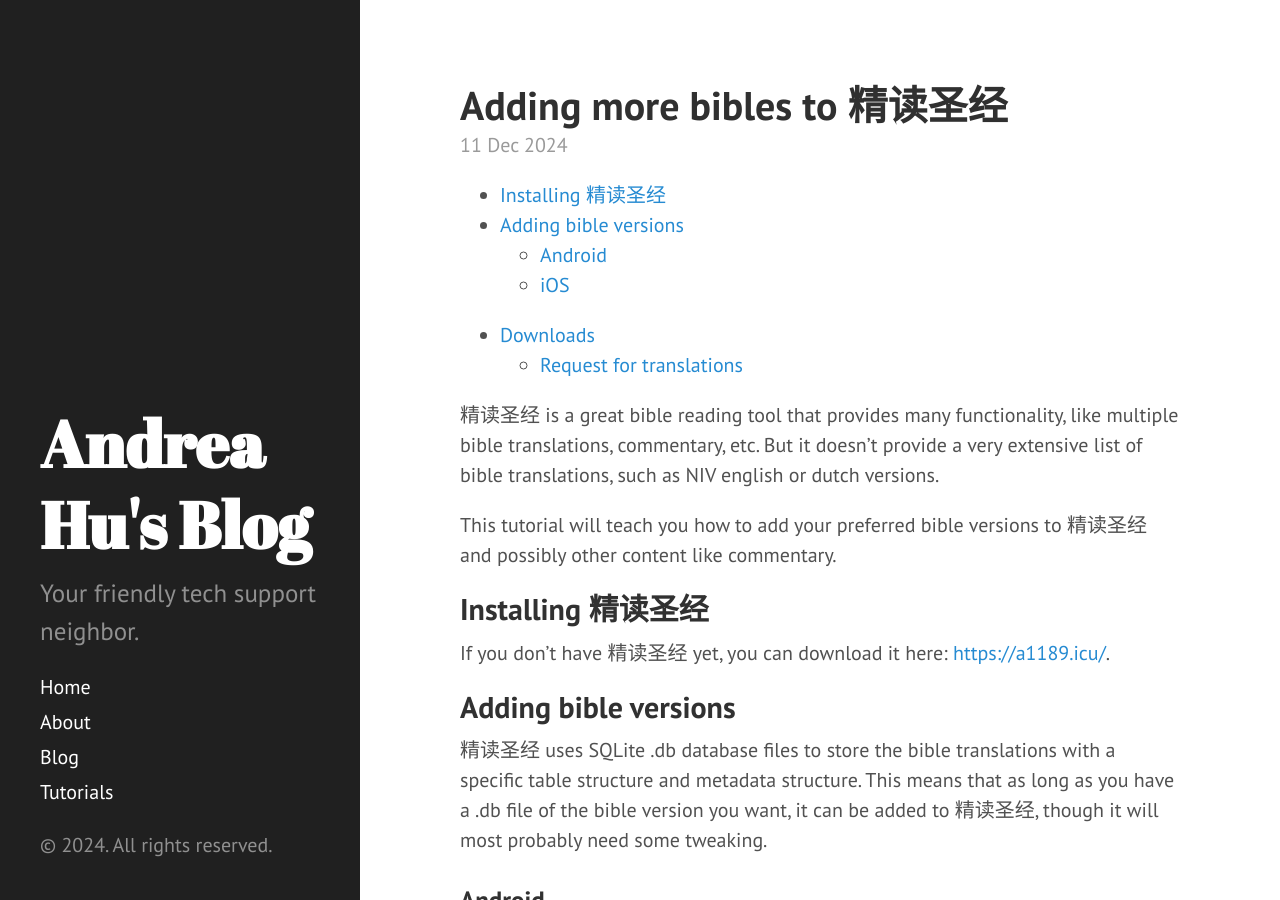
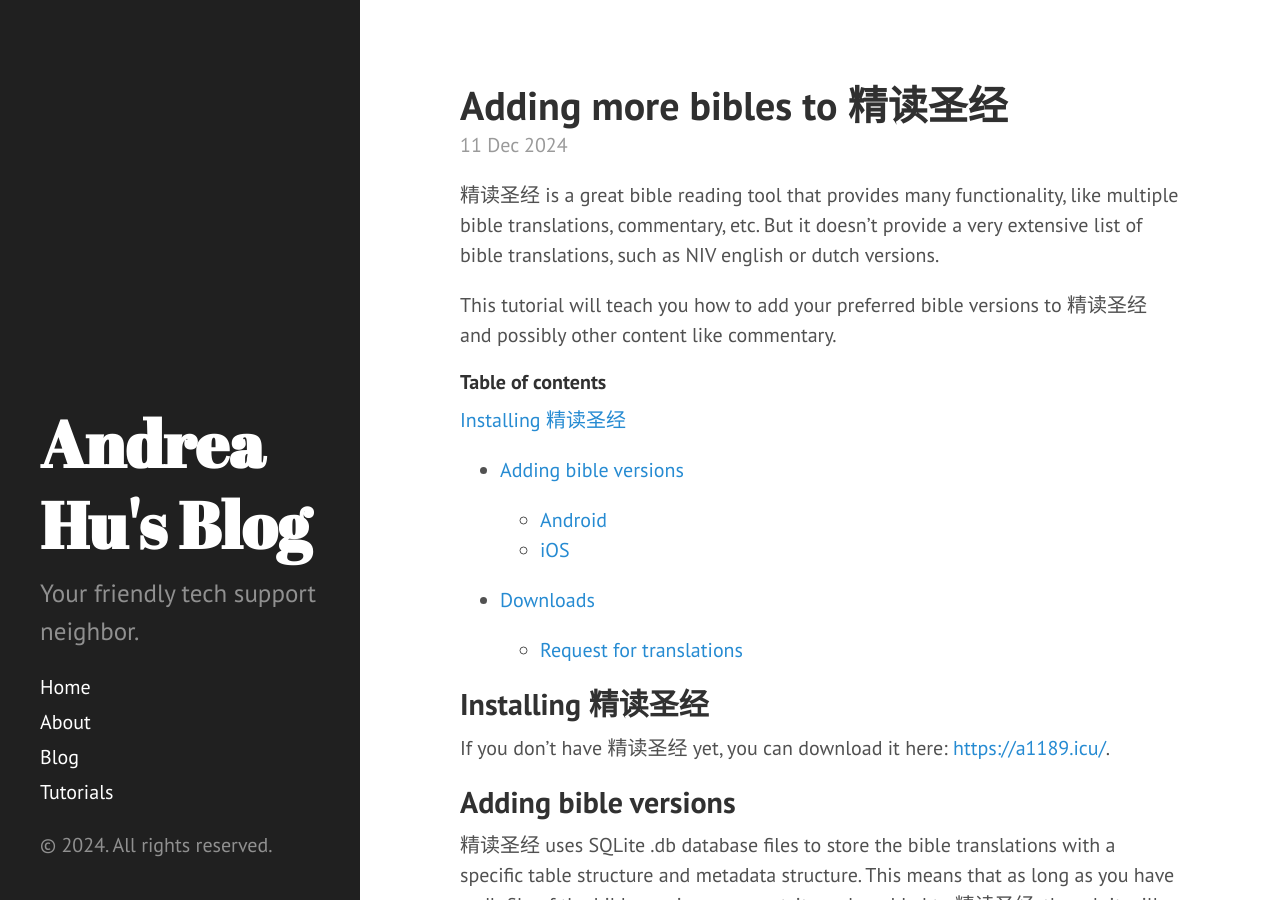
Before and after one commit to AndreaHu3299/AndreaHu3299.github.io, a Jekyll site: the page built from _tutorials/adding-more-bibles-to-精读圣经.md, in a window 1280 px wide and 900 px high. Built offline with Jekyll 4.4.1, drawn with Linux system fonts in a browser that asks for light colours.

Commit message:
Update Tutorials “adding-more-bibles-to-精读圣经”

```diff
--- a/_tutorials/adding-more-bibles-to-精读圣经.md
+++ b/_tutorials/adding-more-bibles-to-精读圣经.md
@@ -1,19 +1,23 @@
 ---
 layout: post
 title: Adding more bibles to 精读圣经
-date: 2024-12-11T00:35:00.000Z
+date: 2024-12-11T12:00:00.000Z
 ---
-
-- [Installing 精读圣经](#installing-精读圣经)
-- [Adding bible versions](#adding-bible-versions)
-  - [Android](#android)
-  - [iOS](#ios)
-- [Downloads](#downloads)
-  - [Request for translations](#request-for-translations)
-
 精读圣经 is a great bible reading tool that provides many functionality, like multiple bible translations, commentary, etc. But it doesn't provide a very extensive list of bible translations, such as NIV english or dutch versions.
 
 This tutorial will teach you how to add your preferred bible versions to 精读圣经 and possibly other content like commentary.
+
+#### Table of contents
+
+[Installing 精读圣经](#installing-精读圣经)
+
+* [Adding bible versions](#adding-bible-versions)
+
+  * [Android](#android)
+  * [iOS](#ios)
+* [Downloads](#downloads)
+
+  * [Request for translations](#request-for-translations)
 
 ## Installing 精读圣经
 
@@ -26,6 +30,7 @@ If you don't have 精读圣经 yet, you can download it here: <https://a1189.icu
 ### Android
 
 Requirements:
+
 * Internet connection
 * Files app to move files in the phone
 
@@ -33,6 +38,7 @@ Steps:
 
 1. Download the .db file of the bible you want to add to 精读圣经, preferably do this directly on your (Android) phone. In the [downloads](#downloads) section I have provided the .db files that I have already manually converted which are compatible with 精读圣经.
 2. Move the .db file(s) to the /bibles folder inside the 精读圣经 storage folder, which in most cases is `Internal storage/Android/data/com.cz.bible2/files/精读圣经/bibles`
+
    * If you can't find this folder, you can always open the 精读圣经 app and in the settings page it will tell you where the storage location is under the text 储存位置. The /bibles folder should already contain other .db bibles translations that have been downloaded via the app itself.
 3. Restart the app for the . So close the app completely via the app drawer and reopen it. If everything worked well, you should be able to see and add your new bible translation.
 
@@ -41,19 +47,23 @@ Steps:
 Adding translations to iOS is a bit more involved as it is not possible to easily access the application's folders and files. But luckily the developers of 精读圣经 have though about this and provided a way to share files for 精读圣经 from one device to another. We will be leveraging this feature to add more translations.
 
 Requirements:
+
 * You'll need another Android phone which already has the translation you want. If you don't have this, ask for a friend with Android phone to help you with this.
 
 Steps:
 
 1. Make sure that both iOS and Android device are connected to the same network. You can:
+
    * Connect both to the same wifi network
    * Enable hotspot network on of the devices and have the other connect to it. The hotspot device doesn't need to open 3g/4g/5g for this to work.
 2. On the iOS device
+
    * Open the 精读圣经 app, then press the top-left menu button, then `数据传输`.
    * At the bottom, enable the checkbox `接收数据` and keep 本机资源存在时 to `跳过`.
    * Press `开始服务`. This will start a server on the phone and allow it to receive files.
    * Most probably the text in the middle will show "检测到多个IP..." and a list of multiple IPs. Find the one that starts with `192.168`, we will use it in the next steps.
 3. On the Android device
+
    * Open the 精读圣经 app, then press the top-left menu button, then `数据传输`.
    * At the top, press the tab for `客户端`.
    * Press and choose the `发送模式`
@@ -65,9 +75,10 @@ Steps:
 ## Downloads
 
 * English
+
   * [NIV](https://andreahu3299.github.io/public/NIV11.db) (New International Version)
+* Dutch
 
-* Dutch
   * [DUTSV](https://andreahu3299.github.io/public/dutsv.db) (Dutch Statenvertaling)
 
 ### Request for translations
```
